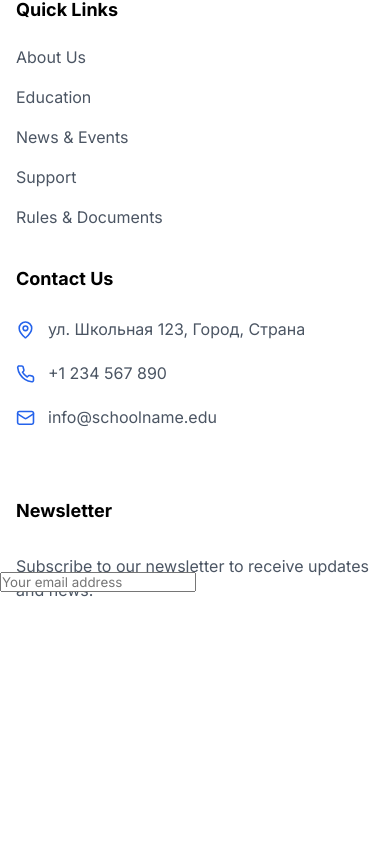
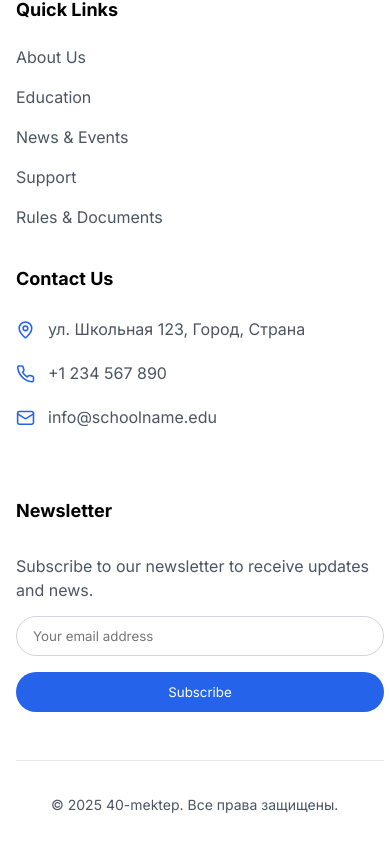
Before and after one commit to uzaqbaevb8/Schoole, a React (Vite) app: page / in a window 390 px wide. Shown: the part 7647-8499 px from the top of the page. Before the commit the page ends 8478 px from the top, so only its background shows below. Built offline with nearby package versions, Linux system fonts and the light colour scheme.

Commit message:
mobil desktop 100% tayin

```diff
--- a/src/pages/Home/Home.css
+++ b/src/pages/Home/Home.css
@@ -1249,12 +1249,12 @@
         right: 1px;
     }
 
-
     .footer {
         width: 400px;
         height: 1141px;
         background: white;
         margin-top: 97px;
+        margin-bottom: 48px;
     }
 
     .footer-logo img {
@@ -1263,7 +1263,6 @@
         margin-left: 16px;
         margin-top: 48px;
     }
-
 
     .footer-logo-h1 h1 {
         display: flex;
@@ -1291,7 +1290,6 @@
         margin-top: 26px;
     }
 
-
     .footer-socials-Facebook {
         background: #DBEAFE;
         border-radius: 9999px;
@@ -1517,10 +1515,48 @@
         padding-top: 26px;
     }
 
-    .footer-socials-Newsletter-input {
-        display: flex;
-
-
-    }
-
+    .footer-socials-Newsletter-input input{
+        display: flex;
+        width: 368px;
+        height: 40px;
+        border-radius: 9999px;
+        background: #FFFFFF;
+        border: 1.5px solid #D1D5DB;
+        margin-left: 16px;
+        margin-top: 44px;
+        padding-left: 16px;
+    }
+
+    .footer-socials-Newsletter-button button{
+        display: block;
+        width: 368px;
+        height: 40px;
+        border-radius: 9999px;
+        background: #2563EB;
+        margin-left: 16px;
+        margin-top: 16px;
+        cursor: pointer;
+        border: none;
+        color: #FFFFFF;
+    }
+
+    .footer-socials-Copyright {
+        width: 368px;
+        height: 53px;
+        border-top: 1.5px solid #E5E7EB;
+        margin-top: 48px;
+        margin-left: 16px;
+    }
+
+    .footer-socials-Copyright p {
+        display: flex;
+        width: 298.26px;
+        height: 17px;
+        font-weight: 400;
+        font-size: 14px;
+        line-height: 20px;
+        color: #4B5563;
+        margin-top: 34px;
+        margin-left: 35.03px;
+    }
 }
--- a/src/pages/Home/Home.jsx
+++ b/src/pages/Home/Home.jsx
@@ -341,6 +341,12 @@ const Home = () => {
             <div className='footer-socials-Newsletter-input'>
               <input type='email' placeholder='Your email address' />
             </div>
+            <div className='footer-socials-Newsletter-button'>
+              <button>Subscribe</button>
+            </div>
+            <div className='footer-socials-Copyright'>
+              <p>© 2025 40-mektep. Все права защищены.</p>
+            </div>
           </div>
         </div>
       </div>
```
